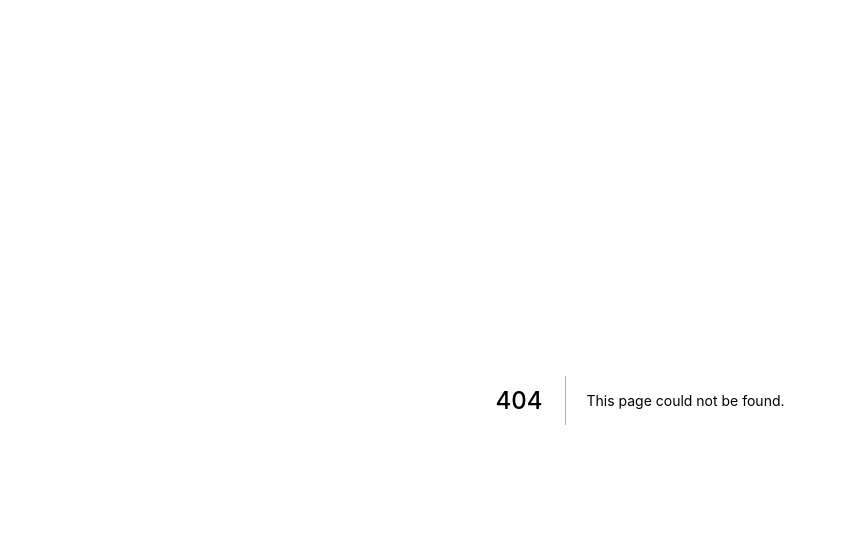
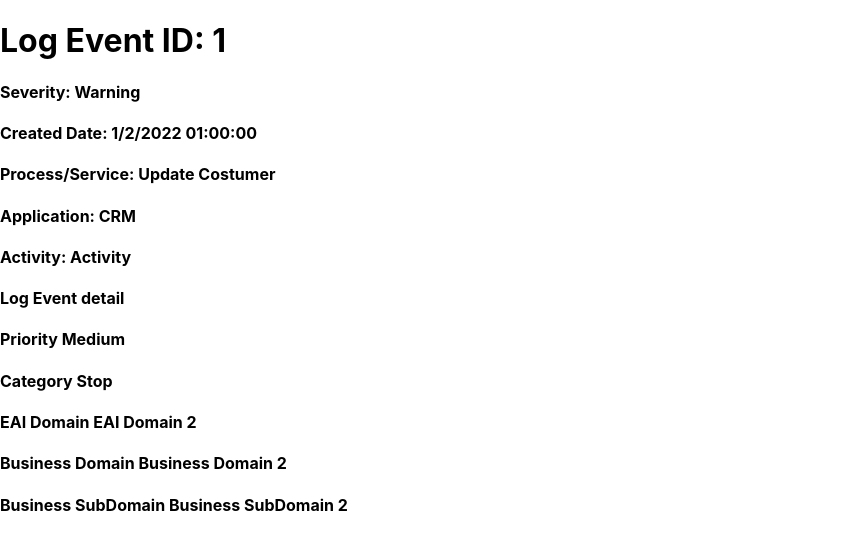
Before and after one commit to mbucc/320-S22-Track2, a Next.js app in the folder front-end/: page /log-detail/1 in a window 1280 px wide. Before the commit this address had no page. Shown: the top 550 px of the page, without its empty margins (0-847 px from the left). Built offline with nearby package versions, Linux system fonts and the light colour scheme.

Commit message:
logDetail page created

```diff
--- a/front-end/Components/LogEvent-Form/Form.js
+++ b/front-end/Components/LogEvent-Form/Form.js
@@ -45,15 +45,18 @@ export default function Form(props) {
 
     {/* returns true if a given piece of data in the grid has properties specified by current filters */}
     const filterData = (e, objKeys)=>{
-
+        //Date filters
         const compareDate = moment(e["Created Date"]);
         const startDate = moment(fromToDates["From"]);
         const endDate = moment(fromToDates["To"]);
         const dateFilter = compareDate.isBetween(startDate, endDate, undefined, '[]') // '[]' means inclusive on the left and right
 
+        //Checkbox filters
         let severityFilter = objKeys.includes(e.severity)
         let priorityFilter = objKeys.includes(e.priority)
         let categoryFilter = objKeys.includes(e.category)
+
+        //Dropdowwn filters
         let domainFilter = dropdownValues["EAI Domain"] === "All" ? true : e["EAI Domain"] === dropdownValues["EAI Domain"]
         let applicationFilter = dropdownValues["Application"] === "All" ? true : e["Application"] === dropdownValues["Application"]
         let processServiceFilter = dropdownValues["Process/Service"] === "All" ? true : e["Process/Service"] === dropdownValues["Process/Service"]
--- a/front-end/Components/LogEvent-Form/FormCheckbox.js
+++ b/front-end/Components/LogEvent-Form/FormCheckbox.js
@@ -46,10 +46,10 @@ export default function FormCheckbox(props) {
     <div>
       <Container style = {formContainerStyle}>
          <h4> {props.name}:</h4>
-        {Object.keys(props.checkboxes).map((e)=>{
+        {Object.keys(props.checkboxes).map((e, i)=>{
            return(
 
-             <FormControlLabel
+             <FormControlLabel key={i}
               label = {e}
               style={labelStyle}
               control = {<Checkbox name={e} onChange={handleOnChange} checked={props.checkboxes[e]} />}
--- a/front-end/Components/LogEvent-Form/LETable.js
+++ b/front-end/Components/LogEvent-Form/LETable.js
@@ -1,4 +1,5 @@
 import React, {useState} from 'react'
+import Link from 'next/link'
 import { Table, TableHead, TableBody, TableRow, TableCell, Typography } from '@mui/material';
 import { TablePagination } from '@mui/material';
 
@@ -62,7 +63,7 @@ export default function LETable(props) {
                             <TableCell>{e["EAI Domain"]}</TableCell>
                             <TableCell>{e["Business Domain"]}</TableCell>
                             <TableCell>{e["Business SubDomain"]}</TableCell>
-                            <TableCell>{e["Log Event"]}</TableCell>
+                            <TableCell> <Link href={`/log-detail/${e.id}`} >{e["Log Event"]}</Link></TableCell>
                         </TableRow>
                     )
                 })}
--- a/front-end/pages/LogEvent.js
+++ b/front-end/pages/LogEvent.js
@@ -46,7 +46,8 @@ export default function LogEvent() {
         "category": category,
         "EAI Domain": eai,
         "Business Domain": BD,
-        "Business SubDomain": BSD
+        "Business SubDomain": BSD,
+        "id": i
       });
     };
         {/*{"severity": "error", "Created Date": "3/2/2022", "Process/Service": "Update Costumer", "Application": "CRM", "Activity": "Activity", "Log Event": "Detail", "priority": "high", "category": "start", "EAI Domain": "EAI Domain 1" },
--- /dev/null
+++ b/front-end/pages/log-detail/[logid].js
@@ -0,0 +1,78 @@
+import {useRouter} from 'next/router'
+import { useState, useEffect } from 'react';
+
+
+export default function LogDetail() {
+  const router = useRouter()
+  const logID = router.query.logid
+
+  const [data, setData] = useState(null)
+  let mockData = []
+
+  useEffect(()=>{
+    for(let i = 0; i < 1000; i++){
+        let severity = "N/A", date = `1/${(i%30) + 1}/${2022 + (Math.floor(i / 2022))} 0${i%10}:00:00`, ps = "Update Costumer", app = "CRM", activity = "Activity", priority = "N/A", category = "N/A", eai = "N/A", BD = "", BSD = "";
+        switch(i%5){
+          case(0): category = "Heartbeat"; break;
+          case(1): category = "Stop"; break;
+          case(2): category = "Status"; break;
+          case(3): category = "Security"; break;
+          case(4): category = "Start"; break;
+        };
+        switch(i%4){
+          case(0): severity = "Error"; eai = "EAI Domain 1"; BD = "Business Domain 1"; BSD = "Business SubDomain 1"; break;
+          case(1): severity = "Warning"; eai = "EAI Domain 2"; BD = "Business Domain 2"; BSD = "Business SubDomain 2"; break;
+          case(2): severity = "Info"; eai = "EAI Domain 3"; BD = "Business Domain 1"; BSD = "Business SubDomain 1"; break;
+          case(3): severity = "Success"; eai = "EAI Domain 4"; BD = "Business Domain 2"; BSD = "Business SubDomain 2"; break;
+        };
+        switch(i%3){
+          case(0): priority = "High"; break;
+          case(1): priority = "Medium"; break;
+          case(2): priority = "Low"; break;
+        };
+        mockData.push({
+          "severity": severity,
+          "Created Date": date,
+          "Process/Service": ps,
+          "Application": app,
+          "Activity": activity,
+          "Log Event": "detail",
+          "priority": priority,
+          "category": category,
+          "EAI Domain": eai,
+          "Business Domain": BD,
+          "Business SubDomain": BSD,
+          "id": i
+        });
+      }
+
+      setData(mockData[logID])
+      console.log(data)
+
+  }, [])
+  console.log(logID)
+
+  return (
+      <>
+        <h1>Log Event ID: {logID}</h1>
+        {data === null ? (<h3> loading... </h3>) :
+            (<div>
+                <h4>Severity: {data['severity']}</h4>
+                <h4>Created Date: {data['Created Date']}</h4>
+                <h4>Process/Service: {data['Process/Service']}</h4>
+                <h4>Application: {data["Application"]}</h4>
+                <h4>Activity: {data["Activity"]}</h4>
+                <h4>Log Event {data["Log Event"]}</h4>
+                <h4>Priority {data["priority"]}</h4>
+                <h4>Category {data["category"]}</h4>
+                <h4>EAI Domain {data["EAI Domain"]}</h4>
+                <h4>Business Domain {data["Business Domain"]}</h4>
+                <h4>Business SubDomain {data["Business SubDomain"]}</h4>
+            </div>
+            )
+        }
+
+
+      </>
+  )
+}
```
